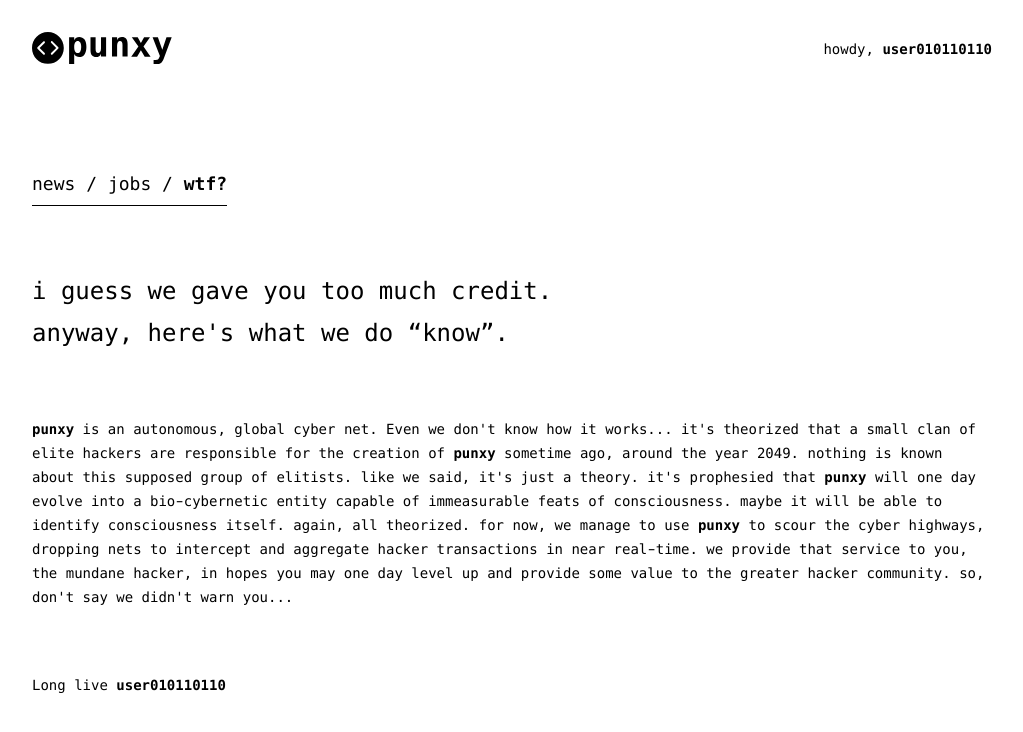
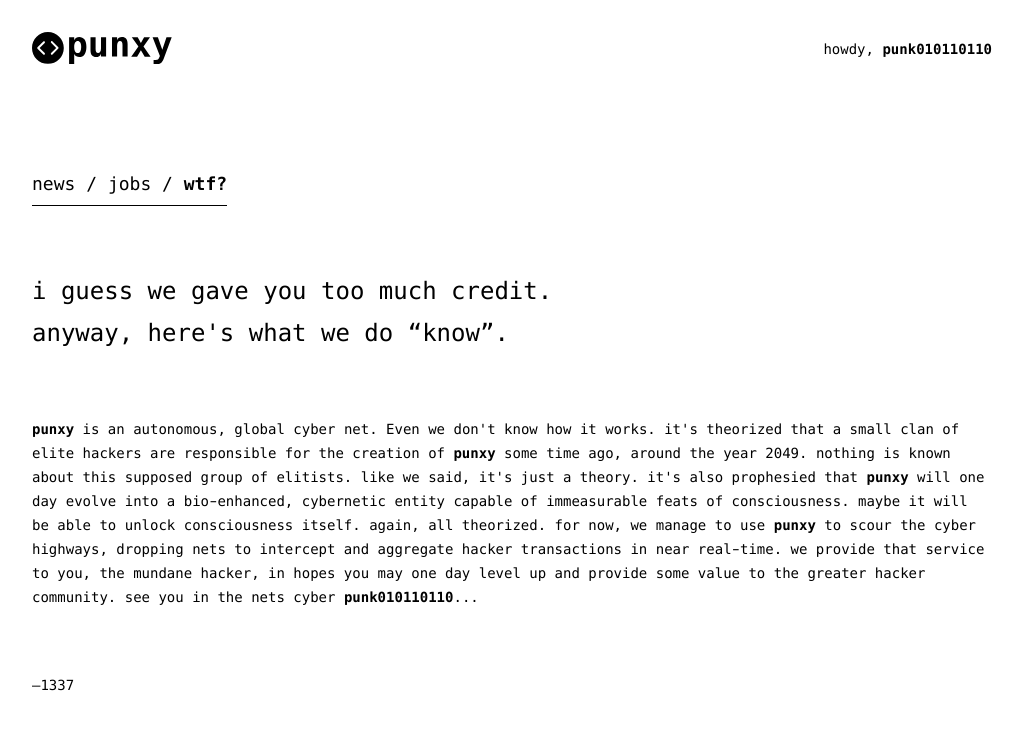
Before and after one commit to kitajchuk/punxy, a React (Create React App) app: page /about in a window 1280 px wide. Shown: the top 732 px of the page, without its empty margins (128-1151 px from the left). Built offline with nearby package versions, Linux system fonts and the light colour scheme.

Commit message:
update copy -- add key image

```diff
--- a/src/components/Controls.js
+++ b/src/components/Controls.js
@@ -13,7 +13,7 @@ export default function Controls({handler, active}) {
         <li>&nbsp;/&nbsp;</li>
         <li className={active === 'by' ? 'is-active' : ''} onClick={onControl}>by</li>
         <li>&nbsp;|&nbsp;</li>
-        <li>polling: no</li>
+        <li>polling: <strong>no</strong></li>
       </ul>
     </div>
   );
--- a/src/components/Feed.js
+++ b/src/components/Feed.js
@@ -15,7 +15,7 @@ function Feed({data, endpoint}) {
 
   // Playful, randomized button texts...
   const [text, setText] = useState(randoText());
-  const [loadText, setLoadText] = useState('Intercepting global hacker networks...');
+  const [loadText, setLoadText] = useState('intercepting global hacker networks...');
 
   // List items to be manipulated (sort, add, etc...)
   const [items, setItems] = useState(data);
@@ -30,7 +30,7 @@ function Feed({data, endpoint}) {
     if (data && !items) {
       // Playful and contextual delay on feed render
       setTimeout(() => {
-        setLoadText('Aggregating the latest cyber nets...');
+        setLoadText('aggregating the latest cyber nets...');
       }, 1000);
       setTimeout(() => {
         setItems(data);
@@ -54,14 +54,14 @@ function Feed({data, endpoint}) {
     loadingRef.current = true;
     offsetRef.current += api.perPage;
 
-    setText('Fetching more bytes...');
+    setText('fetching more bytes...');
 
     api.getItems(endpoint, offsetRef.current).then((json) => {
       // End of line, bub
       if (!json.length) {
         // This will disable the button handler
         loadingRef.current = true;
-        setText('The cyber waves have crashed...');
+        setText('the cyber waves have crashed...');
 
       } else {
         // Another async hack!
--- a/src/lib/utils.js
+++ b/src/lib/utils.js
@@ -13,7 +13,7 @@ export function makeId(num = 9) {
   for (let i = 0; i < num; ++i) {
     id += chars.charAt(Math.floor(Math.random() * chars.length));
   }
-  return `user${id}`;
+  return `punk${id}`;
 }
 
 export function sortLoHi(key, items) {
--- a/src/pages/About.js
+++ b/src/pages/About.js
@@ -13,8 +13,8 @@ export default function About() {
         <h1>i guess we gave you too much credit. anyway, here's what we do “know”.</h1>
       </Masthead>
       <div className="punxy__wtf">
-        <p><strong>punxy</strong> is an autonomous, global cyber net. Even we don't know how it works... it's theorized that a small clan of elite hackers are responsible for the creation of <strong>punxy</strong> sometime ago, around the year 2049. nothing is known about this supposed group of elitists. like we said, it's just a theory. it's prophesied that <strong>punxy</strong> will one day evolve into a bio-cybernetic entity capable of immeasurable feats of consciousness. maybe it will be able to identify consciousness itself. again, all theorized. for now, we manage to use <strong>punxy</strong> to scour the cyber highways, dropping nets to intercept and aggregate hacker transactions in near real-time. we provide that service to you, the mundane hacker, in hopes you may one day level up and provide some value to the greater hacker community. so, don't say we didn't warn you...</p>
-        <p>Long live <strong>{getUser()}</strong></p>
+        <p><strong>punxy</strong> is an autonomous, global cyber net. Even we don't know how it works. it's theorized that a small clan of elite hackers are responsible for the creation of <strong>punxy</strong> some time ago, around the year 2049. nothing is known about this supposed group of elitists. like we said, it's just a theory. it's also prophesied that <strong>punxy</strong> will one day evolve into a bio-enhanced, cybernetic entity capable of immeasurable feats of consciousness. maybe it will be able to unlock consciousness itself. again, all theorized. for now, we manage to use <strong>punxy</strong> to scour the cyber highways, dropping nets to intercept and aggregate hacker transactions in near real-time. we provide that service to you, the mundane hacker, in hopes you may one day level up and provide some value to the greater hacker community. see you in the nets cyber <strong>{getUser()}</strong>...</p>
+        <p>&mdash;1337</p>
       </div>
     </>
   );
```
Also changed, not shown: public/punxy.png (added), 1 other file (tests, documents, lock files or other folders).
